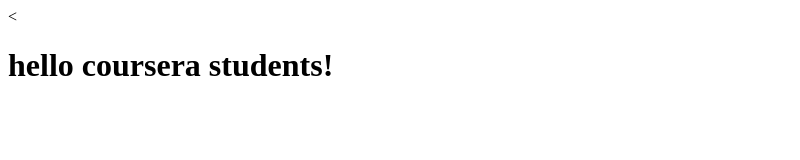
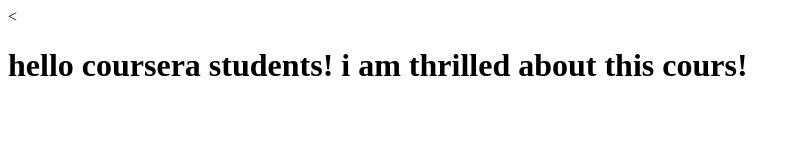
Before and after one commit to ghaythfr99/coursera-test, a plain HTML site: page index.html in a window 1280 px wide. Shown: the whole page, without its empty margins (0-800 px from the left). Drawn offline with Linux system fonts and the light colour scheme.

Commit message:
next version of web file.

```diff
--- a/index.html
+++ b/index.html
@@ -5,6 +5,6 @@
     <title>hello coursera</title>
   </head>
   <body>
-    <<h1>hello coursera  students!</h1>
+    <<h1>hello coursera  students! i am thrilled about this cours!</h1>
   </body>
 </html>
```
